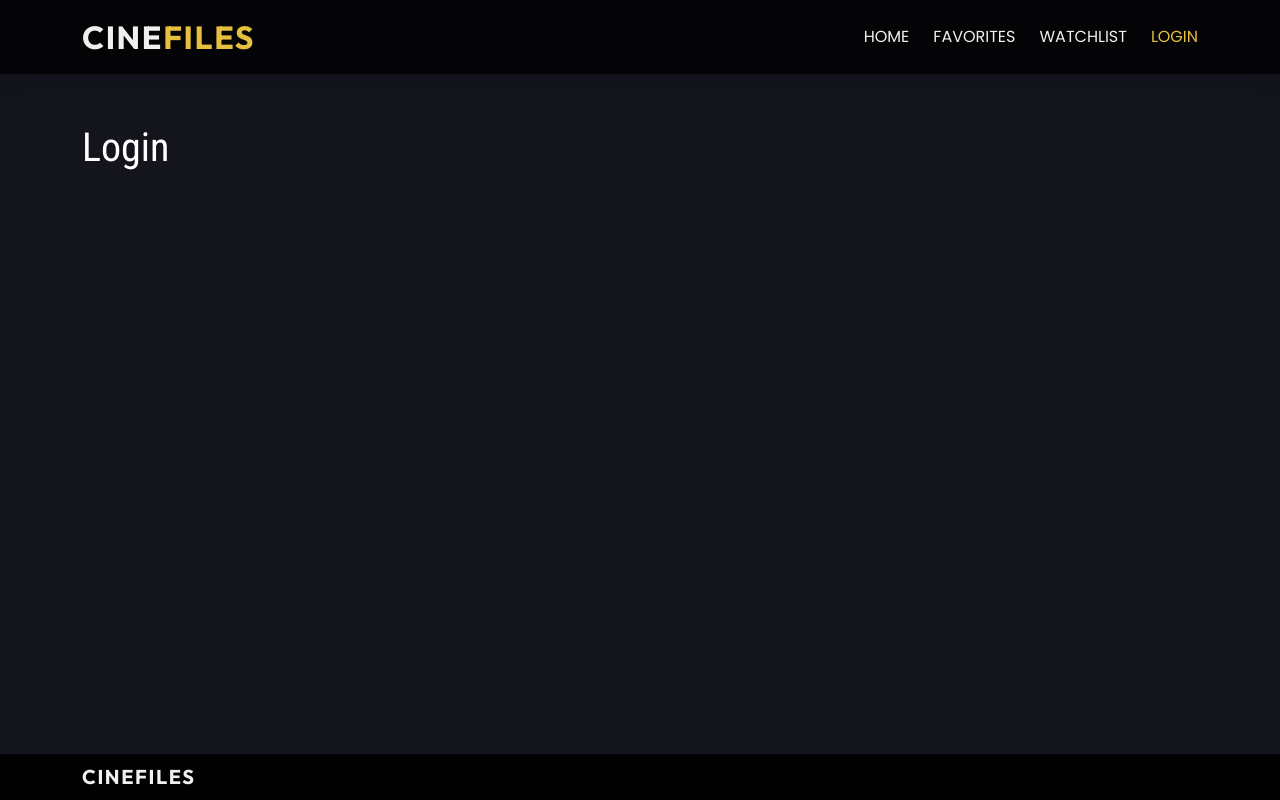
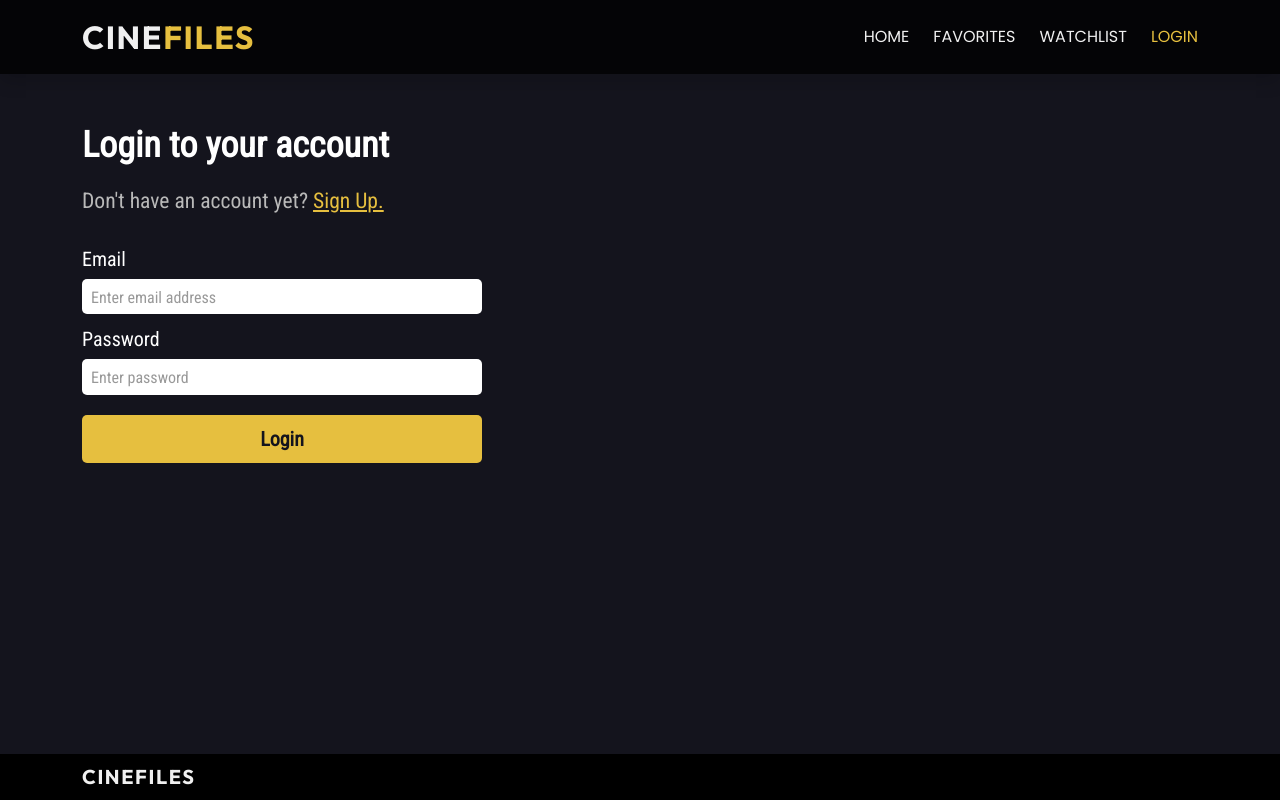
Before and after one commit to chynapb/cinefiles, a React (Create React App) app: page /login in a window 1280 px wide. Built offline with nearby package versions, Linux system fonts and the light colour scheme.

Commit message:
Signup and login pages

```diff
--- a/src/App.js
+++ b/src/App.js
@@ -3,9 +3,10 @@ import { Navbar } from './components/Navbar';
 import { Home } from './pages/Home';
 import { Favorites } from './pages/Favorites';
 import { Watchlist } from './pages/Watchlist';
-import { Login } from './pages/Login';
+import { LoginPage } from './pages/LoginPage';
 import { Footer } from './components/Footer';
 import { Container } from 'react-bootstrap';
+import { SignupPage } from './pages/SignupPage';
 
 function App() {
   return (
@@ -15,8 +16,9 @@ function App() {
         <Routes>
           <Route path='/' element={<Home />} />
           <Route path='favorites' element={<Favorites />} />
-          <Route path='login' element={<Login />} />
+          <Route path='login' element={<LoginPage />} />
           <Route path='watchlist' element={<Watchlist />} />
+          <Route path='signup' element={<SignupPage />} />
         </Routes>
       </Container>
       <Footer />
--- a/src/components/SearchBar.js
+++ b/src/components/SearchBar.js
@@ -6,7 +6,11 @@ export const SearchBar = () => {
     <Container className='search-container'>
       <h5 className='search-header'>SEARCH MOVIES</h5>
       <div className='search'>
-        <input type='text' placeholder='Enter movie title...' />
+        <input
+          type='text'
+          placeholder='Enter movie title...'
+          className='search-input'
+        />
         <button className='search-btn'>
           <SearchIcon />
         </button>
--- /dev/null
+++ b/src/components/SignIn.js
@@ -0,0 +1,36 @@
+import { Link } from 'react-router-dom';
+
+export const SignIn = () => {
+  return (
+    <div className='sign-in'>
+      <div>
+        <h1>Login to your account</h1>
+        <p>
+          Don't have an account yet?{' '}
+          <Link to='/signup' className='underline'>
+            Sign Up.
+          </Link>
+        </p>
+      </div>
+      <form className='login-form'>
+        <div className='email'>
+          <label>Email</label>
+          <input
+            type='email'
+            placeholder='Enter email address'
+            className='login-input'
+          />
+        </div>
+        <div className='password'>
+          <label>Password</label>
+          <input
+            type='password'
+            placeholder='Enter password'
+            className='login-input'
+          />
+        </div>
+      </form>
+      <button className='login-btn'>Login</button>
+    </div>
+  );
+};
--- /dev/null
+++ b/src/components/SignUp.js
@@ -0,0 +1,36 @@
+import { Link } from 'react-router-dom';
+
+export const SignUp = () => {
+  return (
+    <div className='sign-up'>
+      <div>
+        <h1>Sign Up</h1>
+        <p>
+          Already have an account?{' '}
+          <Link to='/login' className='underline'>
+            Login.
+          </Link>
+        </p>
+      </div>
+      <form className='signup-form'>
+        <div className='email'>
+          <label>Email</label>
+          <input
+            type='email'
+            placeholder='Enter email address'
+            className='signup-input'
+          />
+        </div>
+        <div className='password'>
+          <label>Password</label>
+          <input
+            type='password'
+            placeholder='Enter password'
+            className='signup-input'
+          />
+        </div>
+      </form>
+      <button className='signup-btn'>Sign Up</button>
+    </div>
+  );
+};
--- a/src/index.css
+++ b/src/index.css
@@ -40,8 +40,17 @@ nav a.active {
 
 .favorites,
 .watchlist,
-.login-page {
+.login-page,
+.signup-page {
   margin-top: 50px;
+}
+
+.favorites > p {
+  color: #ffffff;
+}
+
+.watchlist > p {
+  color: #ffffff;
 }
 
 .home {
@@ -78,6 +87,31 @@ nav a.active {
   margin-bottom: 40px;
 }
 
+.search-input {
+  width: 50%;
+  height: 3rem;
+  padding: 10px;
+  margin-right: 10px;
+  border: 1px solid #fff;
+  border-radius: 5px;
+  background: transparent;
+  color: #fff;
+}
+
+.search-input:hover {
+  background: rgba(255, 255, 255, 0.055);
+  transition: 0.3s;
+}
+
+.search-input:focus {
+  outline: none;
+}
+
+.search-input::placeholder {
+  color: #d6d6d6;
+  font-size: 1rem;
+}
+
 .search-btn {
   height: 3rem;
   padding: 0.75rem 0.55rem;
@@ -104,31 +138,6 @@ nav a.active {
   border-radius: 30px;
 }
 
-input {
-  width: 50%;
-  height: 3rem;
-  padding: 10px;
-  margin-right: 10px;
-  border: 1px solid #fff;
-  border-radius: 5px;
-  background: transparent;
-  color: #fff;
-}
-
-input:hover {
-  background: rgba(255, 255, 255, 0.055);
-  transition: 0.3s;
-}
-
-input:focus {
-  outline: none;
-}
-
-::placeholder {
-  color: #d6d6d6;
-  font-size: 1rem;
-}
-
 .popular-header {
   margin: 20px auto;
   text-align: center;
@@ -143,6 +152,11 @@ input:focus {
   border: none;
   color: #ffffff;
   background: #4f538549;
+}
+
+.card-style {
+  padding: 0;
+  margin: 20px auto;
 }
 
 .card:hover {
@@ -180,25 +194,111 @@ input:focus {
   grid-gap: 20px;
 }
 
+h1 {
+  font-weight: 700;
+  font-size: 2.25rem;
+}
+
 h2,
 h4 {
   font-family: 'Poppins', sans-serif;
 }
 
-h3 {
-  font-size: 2.5rem;
-  font-weight: 500;
+p {
+  color: #b9b9b9;
+  padding-top: 10px;
+  font-size: 1.35rem;
 }
 
-.favorites > h5 {
-  margin: 50px auto;
+.sign-in,
+.sign-up {
+  font-size: 1.25rem;
+  max-width: 800px;
 }
 
-.watchlist > h5 {
-  margin: 50px auto;
+.underline {
+  color: #e6bf3f;
 }
 
-.card-style {
-  padding: 0;
-  margin: 20px auto;
+.signup-input {
+  display: block;
+  width: 50%;
+  font-size: 1.15rem;
+  border: none;
+  padding: 0.25rem;
+  border-radius: 5px;
+  color: #3f3f3f;
 }
+
+.login-input {
+  display: block;
+  width: 50%;
+  font-size: 1.15rem;
+  border: none;
+  padding: 0.25rem;
+  border-radius: 5px;
+  color: #3f3f3f;
+}
+
+.signup-input::placeholder {
+  padding-left: 5px;
+  font-size: 1rem;
+  color: #999999;
+}
+
+.signup-input:focus {
+  outline: none;
+  box-shadow: 0 0 10px #dddddd60;
+}
+
+.signup-form,
+.login-form {
+  padding: 10px 0px;
+}
+
+.login-input::placeholder {
+  padding-left: 5px;
+  font-size: 1rem;
+  color: #999999;
+}
+
+.login-input:focus {
+  outline: none;
+  box-shadow: 0 0 10px #dddddd60;
+}
+
+.email,
+.password {
+  margin-bottom: 10px;
+}
+
+.email > label {
+  margin-bottom: 5px;
+}
+
+.password > label {
+  margin-bottom: 5px;
+}
+
+.signup-btn,
+.login-btn {
+  font-weight: 600;
+  display: block;
+  width: 50%;
+  height: 3rem;
+  padding: 0.25rem 0.55rem;
+  border: none;
+  border-radius: 5px;
+  color: #14141d;
+  cursor: pointer;
+  background: #e6bf3f;
+  transition: all 0.3s ease-in-out;
+}
+
+.signup-btn:hover {
+  background: #ffffff;
+}
+
+.login-btn:hover {
+  background: #ffffff;
+}
--- a/src/pages/Favorites.js
+++ b/src/pages/Favorites.js
@@ -1,8 +1,16 @@
+import { Link } from 'react-router-dom';
+
 export const Favorites = () => {
   return (
     <div className='favorites'>
-      <h3>Your Favorites:</h3>
-      <h5>Please login to see your favorite movies.</h5>
+      <h1>Your Favorites:</h1>
+      <p>
+        Please{' '}
+        <Link to='/login' className='underline'>
+          login
+        </Link>{' '}
+        to see your favorite movies.
+      </p>
     </div>
   );
 };
--- a/src/pages/Login.js
+++ /dev/null
@@ -1,3 +0,0 @@
-export const Login = () => {
-  return <h3 className='login-page'>Login</h3>;
-};
--- /dev/null
+++ b/src/pages/LoginPage.js
@@ -0,0 +1,9 @@
+import { SignIn } from '../components/SignIn';
+
+export const LoginPage = () => {
+  return (
+    <div className='login-page'>
+      <SignIn />
+    </div>
+  );
+};
--- /dev/null
+++ b/src/pages/SignupPage.js
@@ -0,0 +1,9 @@
+import { SignUp } from '../components/SignUp';
+
+export const SignupPage = () => {
+  return (
+    <div className='signup-page'>
+      <SignUp />
+    </div>
+  );
+};
--- a/src/pages/Watchlist.js
+++ b/src/pages/Watchlist.js
@@ -1,8 +1,16 @@
+import { Link } from 'react-router-dom';
+
 export const Watchlist = () => {
   return (
     <div className='watchlist'>
-      <h3>Your Watchlist:</h3>
-      <h5>Please login to see your watchlist.</h5>
+      <h1>Your Watchlist:</h1>
+      <p>
+        Please{' '}
+        <Link to='/login' className='underline'>
+          login
+        </Link>{' '}
+        to see your watchlist.
+      </p>
     </div>
   );
 };
```
Also changed, not shown: src/components/Login.js (deleted).
